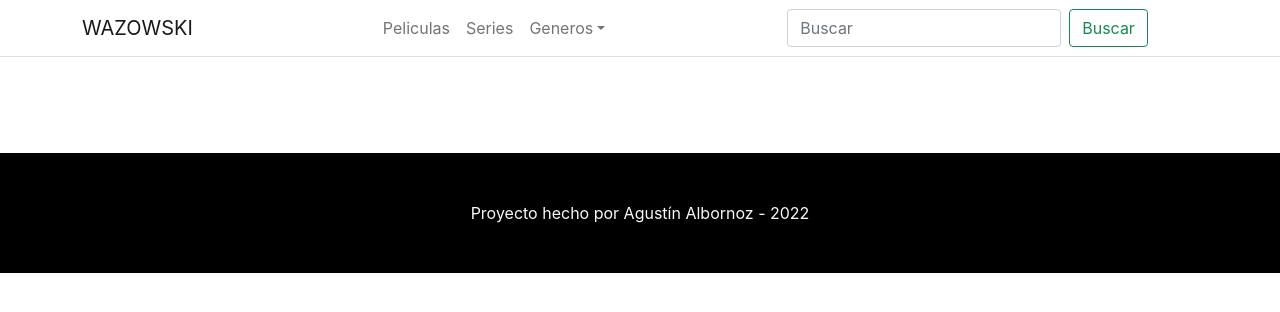
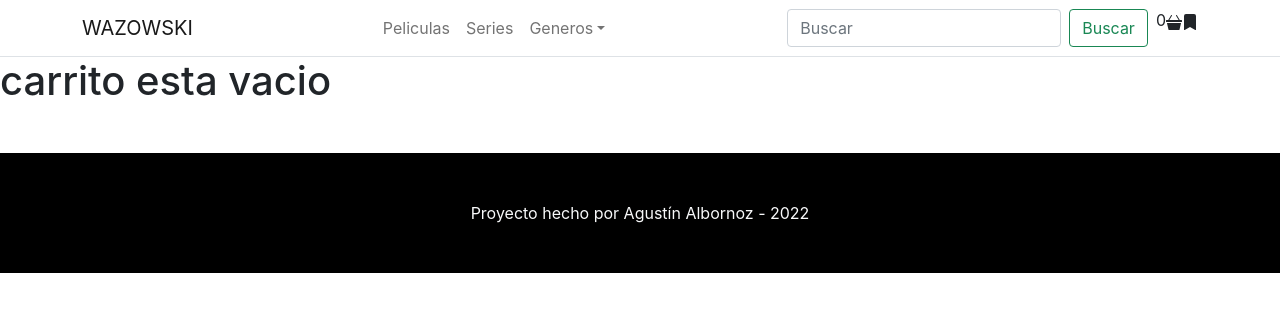
Before and after one commit to agustinAlbornoz/Movies-Albornoz, a React (Create React App) app: page /cart in a window 1280 px wide. Shown: the top 312 px of the page. Built offline with nearby package versions, Linux system fonts and the light colour scheme; a web font is replaced by a local one.

Commit message:
arreglo bug navbar

```diff
--- a/src/App.css
+++ b/src/App.css
@@ -2,7 +2,7 @@
     margin: 0;
     padding: 0;
 
-color:white; }
+ }
 
 .itemListContainer{
     background-color:black;
@@ -16,6 +16,7 @@ color:white; }
 }
 
 .card-title{
+    color:white;
     background-color:black;
     text-align: center;
     font-size: 150%;
@@ -27,8 +28,10 @@ color:white; }
 
 }
 .itemDetailCard{
+    color:white;
     background-color:black;
 }
 .cartCard{
+    color:white;
     background-color:Black;
 }
```
